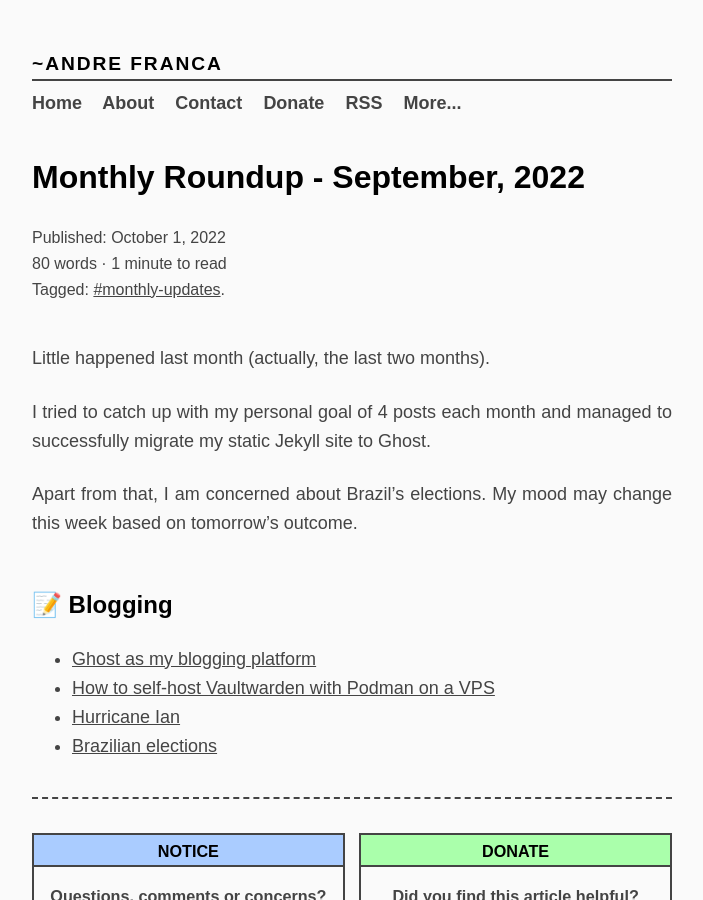
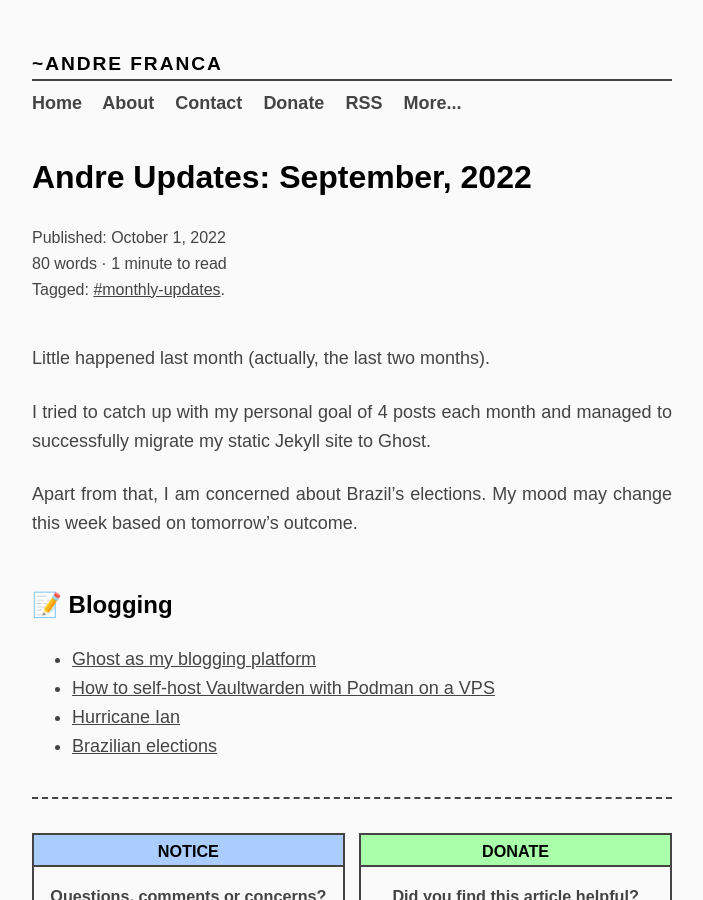
Before and after one commit to a-franca/abf.li, a Jekyll site: the page built from _posts/2022/2022-10-01-monthly-roundup-september-2022.md, in a window 1280 px wide and 900 px high. Shown: the whole window, without its empty margins (288-991 px from the left). Built offline with Jekyll 4.4.1, drawn with Linux system fonts in a browser that asks for light colours.

Commit message:
Correct title

```diff
--- a/_posts/2022/2022-10-01-monthly-roundup-september-2022.md
+++ b/_posts/2022/2022-10-01-monthly-roundup-september-2022.md
@@ -1,6 +1,6 @@
 ---
 layout: post
-title: "Monthly Roundup - September, 2022"
+title: "Andre Updates: September, 2022"
 description: "Everything that happened in the previous month and a few more updates."
 permalink:
 tags:
```
